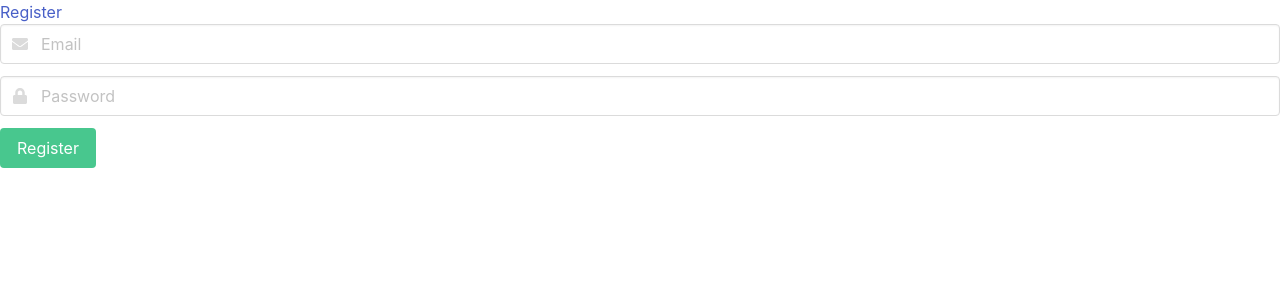
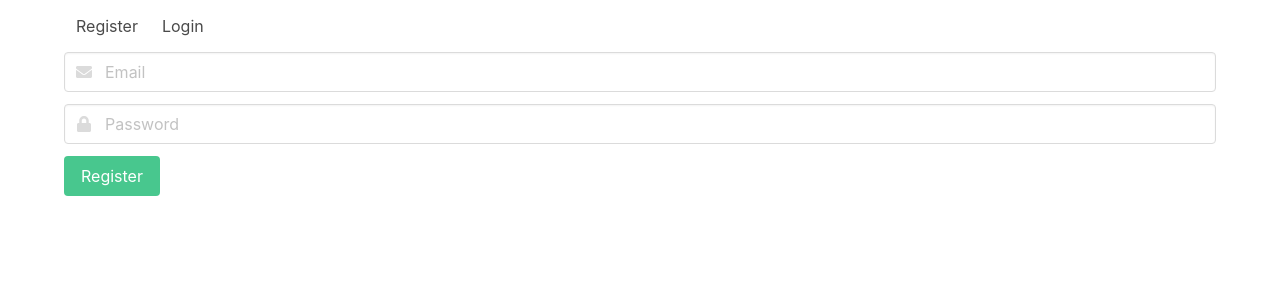
Before and after one commit to robert-barcelona/todo-client, a React (Create React App) app: page /register in a window 1280 px wide. Shown: the top 300 px of the page. Built offline with nearby package versions, Linux system fonts and the light colour scheme; no server answers.

Commit message:
add menu and localStorage loggedIn

```diff
--- a/src/App.js
+++ b/src/App.js
@@ -1,49 +1,87 @@
-import React from 'react';
+import React, {Component} from 'react';
 
-import {Switch, Route, Link} from 'react-router-dom'
-
+import {Switch, Route, NavLink, Redirect} from 'react-router-dom'
+import {Query, Mutation, ApolloConsumer} from 'react-apollo'
+import gql from 'graphql-tag'
 
 import Login from './components/Login'
 import List from './components/List'
-import Add from './components/Add'
 import Register from './components/Register'
 
 
-function App() {
-  return (
-    <div className="App">
+const GET_LOGGED_IN = gql`
+  query GetLoggedIn {
+    loggedIn @client
+  }
+`
+
+class App extends Component {
+
+  logout = e => {
+    e.preventDefault()
+
+    console.log('logout')
+  }
+
+  render() {
+    return <Query query={GET_LOGGED_IN}>
+      {({loading, error, data, refetch}) => {
+
+        const {loggedIn} = data
+
+        return <div className="container">
           <header className="App-header">
-        <Link to="/register" >Register </Link>
+            <nav className="navbar" role="navigation" aria-label="main navigation">
 
+              {!loggedIn && <NavLink className='navbar-item' to="/register">Register </NavLink>}
+              {!loggedIn && <NavLink className='navbar-item' to="/login">Login </NavLink>}
+              {loggedIn && <NavLink className='navbar-item' to="/list">Todos </NavLink>}
+              {loggedIn && <ApolloConsumer>
+                {(client) => (
+                   <NavLink onClick={e => {
+                    e.preventDefault();
+                    // client.clearStore()
+
+                     client.writeData({data: {loggedIn: false}})
+                  }} className='navbar-item' to="#">Logout </NavLink>
+
+                  )}
+              </ApolloConsumer>}
+            </nav>
           </header>
 
           <Switch>
             <Route
               exact
               path='/login'
-            component={Login}
+              render={()=> !loggedIn ? <Login/> :  <Redirect to={{
+                pathname: '/list',
+              }}/>}
             />
             <Route
               exact
               path='/list'
-            component={List}
+              render={()=> loggedIn ? <List/> :  <Redirect to={{
+                pathname: '/login',
+              }}/>}
             />
-          <Route
-            exact
-            path='/add'
-            component={Add}
-          />
+
             <Route
               exact
               path='/register'
-          component={Register}
+              render={()=> !loggedIn ? <Register/> :  <Redirect to={{
+                pathname: '/list',
+              }}/>}
             />
           </Switch>
           <section>
 
           </section>
         </div>
-  );
+
+      }}
+    </Query>
+  }
 }
 
 export default App;
--- a/src/components/List.js
+++ b/src/components/List.js
@@ -20,6 +20,9 @@ const GET_TODOS_FILTERED = gql`
       body
       title
       completed
+      user {
+        username
+      }
     }
   }
 `
@@ -239,6 +242,7 @@ class List extends Component {
                                                            key={todo.id}>Title: {todo.title},
                       Body: {todo.body}
                       Completed: {todo.completed ? 'true' : 'false'}
+                      Owner: {todo.user.username}
                       <Mutation mutation={SET_TODO_COMPLETE} variables={{id: todo.id, completed: todo.completed}}
                                 refetchQueries={this.refetchAllFilteredTodos}
 
--- a/src/components/Login.js
+++ b/src/components/Login.js
@@ -41,7 +41,10 @@ class Login extends Component {
     const {props: {history}} = this
     const {state: {username, password}} = this
 
-    return <Mutation mutation={LOGIN} onCompleted={data => {
+    return <Mutation mutation={LOGIN}
+
+                     update={(cache,data)=>cache.writeData({data:{loggedIn:true}})}
+                     onCompleted={data => {
       if (data && data.login) {
         const {login: {token}} = data
         if (token) {
--- a/src/index.js
+++ b/src/index.js
@@ -44,11 +44,14 @@ const errorLink = onError(({ graphQLErrors, networkError }) => {
 });
 
 console.log('url is', process.env.REACT_APP_GRAPHQL_URI)
+const cache = new InMemoryCache()
 
 const client = new ApolloClient({
   link: concat(authLink,errorLink.concat(new HttpLink({ uri: process.env.REACT_APP_GRAPHQL_URI }))),
-  cache: new InMemoryCache(),
+  cache,
 });
+
+cache.writeData({data:{loggedIn:false}})
 
 ReactDOM.render(
   <BrowserRouter>
```
Lines whose indentation alone changed are shown as unchanged.
